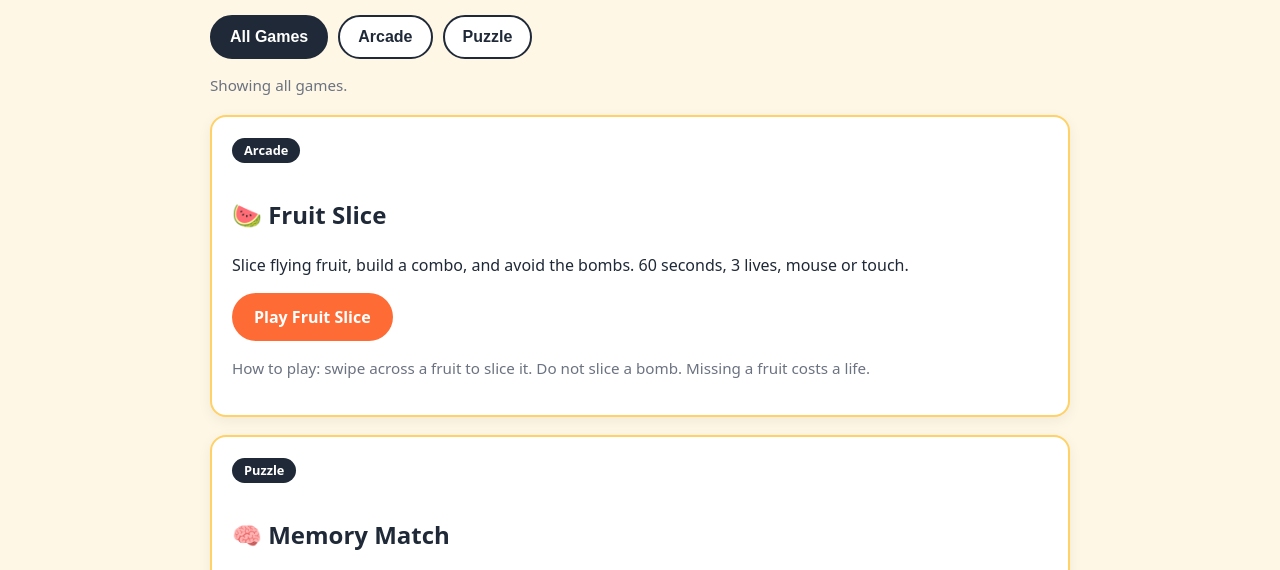
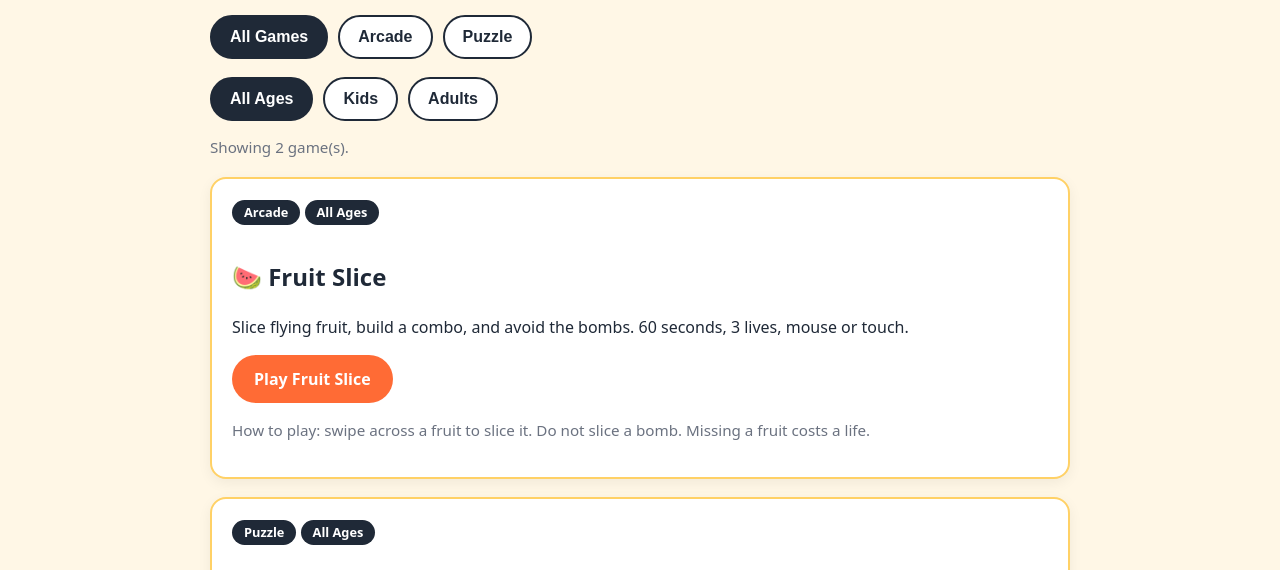
Before and after one commit to ansehuma1-dotcom/mini-game-arcade, a plain HTML site: page index.html in a window 1280 px wide. Both pictures are taken after a click on the button "All Games". Shown: the part 205-775 px from the top of the page. Drawn offline with Linux system fonts and the light colour scheme.

Commit message:
Add Kids and Adults as second filter

```diff
--- a/index.html
+++ b/index.html
@@ -5,7 +5,7 @@
 <meta name="viewport" content="width=device-width, initial-scale=1">
 <title>Mini Game Arcade — Free Browser Games: Fruit Slice, Memory Match & More</title>
 <meta name="description" content="Play free browser games on mobile, tablet or desktop. No download, no sign-up. Fruit Slice arcade game and Memory Match puzzle game, with more quick games coming.">
-<meta name="keywords" content="free browser games, mini games, fruit slice game, memory match game, puzzle games, arcade games, play games online, mobile games, no download games">
+<meta name="keywords" content="free browser games, mini games, fruit slice game, memory match game, puzzle games, arcade games, kids games, games for adults, play games online, mobile games, no download games">
 <meta property="og:title" content="Mini Game Arcade — Free Browser Games">
 <meta property="og:description" content="Free, fast browser games on mobile, tablet and desktop. No download, no sign-up.">
 <meta property="og:type" content="website">
@@ -32,22 +32,27 @@
   <p>Mini Game Arcade is a small collection of free browser games made to be played in a few minutes on your phone, tablet or computer. Every game listed here actually works — we do not list games that are not ready yet.</p>
 
   <nav class="filters" aria-label="Filter games by category">
-    <button type="button" class="filter-btn active" data-filter="all">All Games</button>
-    <button type="button" class="filter-btn" data-filter="arcade">Arcade</button>
-    <button type="button" class="filter-btn" data-filter="puzzle">Puzzle</button>
+    <button type="button" class="filter-btn type-btn active" data-filter="all">All Games</button>
+    <button type="button" class="filter-btn type-btn" data-filter="arcade">Arcade</button>
+    <button type="button" class="filter-btn type-btn" data-filter="puzzle">Puzzle</button>
+  </nav>
+  <nav class="filters" aria-label="Filter games by who they are for">
+    <button type="button" class="filter-btn audience-btn active" data-filter="all">All Ages</button>
+    <button type="button" class="filter-btn audience-btn" data-filter="kids">Kids</button>
+    <button type="button" class="filter-btn audience-btn" data-filter="adults">Adults</button>
   </nav>
   <p id="filter-note" class="muted" aria-live="polite">Showing all games.</p>
 
-  <section class="card game-card" data-category="arcade">
-    <p class="tag">Arcade</p>
+  <section class="card game-card" data-category="arcade" data-audience="all-ages">
+    <p class="tag">Arcade</p> <p class="tag">All Ages</p>
     <h2>🍉 Fruit Slice</h2>
     <p>Slice flying fruit, build a combo, and avoid the bombs. 60 seconds, 3 lives, mouse or touch.</p>
     <p><a class="btn" href="fruit-slice.html">Play Fruit Slice</a></p>
     <p class="muted">How to play: swipe across a fruit to slice it. Do not slice a bomb. Missing a fruit costs a life.</p>
   </section>
 
-  <section class="card game-card" data-category="puzzle">
-    <p class="tag">Puzzle</p>
+  <section class="card game-card" data-category="puzzle" data-audience="all-ages">
+    <p class="tag">Puzzle</p> <p class="tag">All Ages</p>
     <h2>🧠 Memory Match</h2>
     <p>Flip cards and find all 8 pairs. Timer, move counter, restart, and a win screen — mouse, touch, and keyboard.</p>
     <p><a class="btn" href="memory-match.html">Play Memory Match</a></p>
@@ -55,23 +60,35 @@
   </section>
   <script>
     (function () {
-      var buttons = document.querySelectorAll('.filter-btn');
+      var typeBtns = document.querySelectorAll('.type-btn');
+      var audienceBtns = document.querySelectorAll('.audience-btn');
       var cards = document.querySelectorAll('.game-card');
       var note = document.getElementById('filter-note');
-      buttons.forEach(function (btn) {
-        btn.addEventListener('click', function () {
-          buttons.forEach(function (b) { b.classList.remove('active'); });
-          btn.classList.add('active');
-          var f = btn.getAttribute('data-filter');
-          var shown = 0;
-          cards.forEach(function (c) {
-            var show = f === 'all' || c.getAttribute('data-category') === f;
-            c.style.display = show ? '' : 'none';
-            if (show) shown += 1;
+      var typeFilter = 'all', audienceFilter = 'all';
+      function apply() {
+        var shown = 0;
+        cards.forEach(function (c) {
+          var typeOk = typeFilter === 'all' || c.getAttribute('data-category') === typeFilter;
+          var aud = c.getAttribute('data-audience');
+          var audOk = audienceFilter === 'all' || aud === 'all-ages' || aud === audienceFilter;
+          var show = typeOk && audOk;
+          c.style.display = show ? '' : 'none';
+          if (show) shown += 1;
+        });
+        note.textContent = shown === 0 ? 'No games match those filters yet.' : 'Showing ' + shown + ' game(s).';
+      }
+      function wire(btns, set) {
+        btns.forEach(function (btn) {
+          btn.addEventListener('click', function () {
+            btns.forEach(function (b) { b.classList.remove('active'); });
+            btn.classList.add('active');
+            set(btn.getAttribute('data-filter'));
+            apply();
           });
-          note.textContent = f === 'all' ? 'Showing all games.' : 'Showing ' + shown + ' ' + f + ' game(s).';
         });
-      });
+      }
+      wire(typeBtns, function (v) { typeFilter = v; });
+      wire(audienceBtns, function (v) { audienceFilter = v; });
     })();
   </script>
 
```
Also changed, not shown: fruit-slice.html (+1 -1 lines), memory-match.html (+1 -1 lines), 1 other file.
